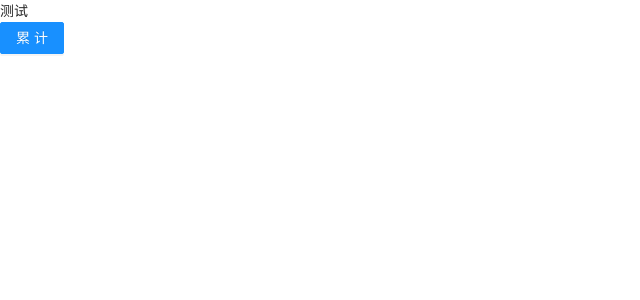
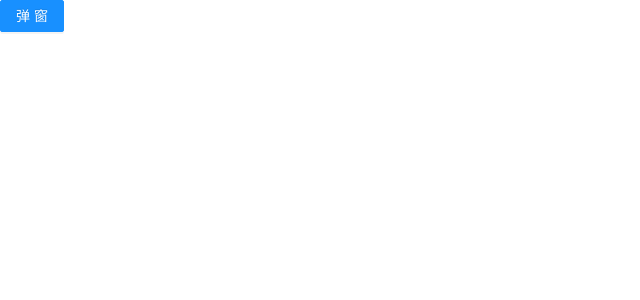
Before and after one commit to swallsky/flyapp, a React (Create React App) app: page / in a window 1280 px wide. Shown: the top 300 px of the page, without its empty margins (0-640 px from the left). Built offline with nearby package versions, Linux system fonts and the light colour scheme.

Commit message:
init fixed

```diff
--- a/main.js
+++ b/main.js
@@ -13,6 +13,9 @@ function createWindow() {
     // },
   });
   win.loadFile(path.join(__dirname,"build", "index.html"));
+
+  // 开发环境时
+  // win.loadURL('http://localhost:3000/');
 }
 
 //启动时的消息通知
--- a/public/index.html
+++ b/public/index.html
@@ -24,7 +24,7 @@
       work correctly both with client-side routing and a non-root public URL.
       Learn how to configure a non-root public URL by running `npm run build`.
     -->
-    <title>Gumiho Fox</title>
+    <title>Fly Photo</title>
   </head>
   <body>
     <noscript>You need to enable JavaScript to run this app.</noscript>
--- a/src/App.jsx
+++ b/src/App.jsx
@@ -7,9 +7,15 @@ import { Outlet } from "react-router-dom";
 import "./App.css";
 
 export default function App() {
+
+  //窗口消息
+  var messageTop = function (){
+    new Notification("标题", { body: "消息窗口信息" })
+  }
+
   return (
     <div>
-      <Button type="primary">累计</Button>
+      <Button type="primary" onClick={messageTop}>弹窗</Button>
       <Outlet />
     </div>
   );
--- a/src/index.js
+++ b/src/index.js
@@ -5,7 +5,6 @@ import Router from './router'
 
 ReactDOM.render(
     <>
-    <div>测试</div>
     <Router />
     </>,
     document.getElementById('root')
--- a/src/router.jsx
+++ b/src/router.jsx
@@ -1,17 +1,17 @@
 import React from "react";
-import { BrowserRouter, Routes, Route } from "react-router-dom";
+import { HashRouter, Routes, Route } from "react-router-dom";
 
 import App from "./App";
 import Login from "./pages/Login";
 
 export default function Router() {
   return (
-    <BrowserRouter>
+    <HashRouter>
       <Routes>
         <Route path="/" element={<App />}>
           <Route path="/login" element={<Login />} />
         </Route>
       </Routes>
-    </BrowserRouter>
+    </HashRouter>
   );
 }
```
